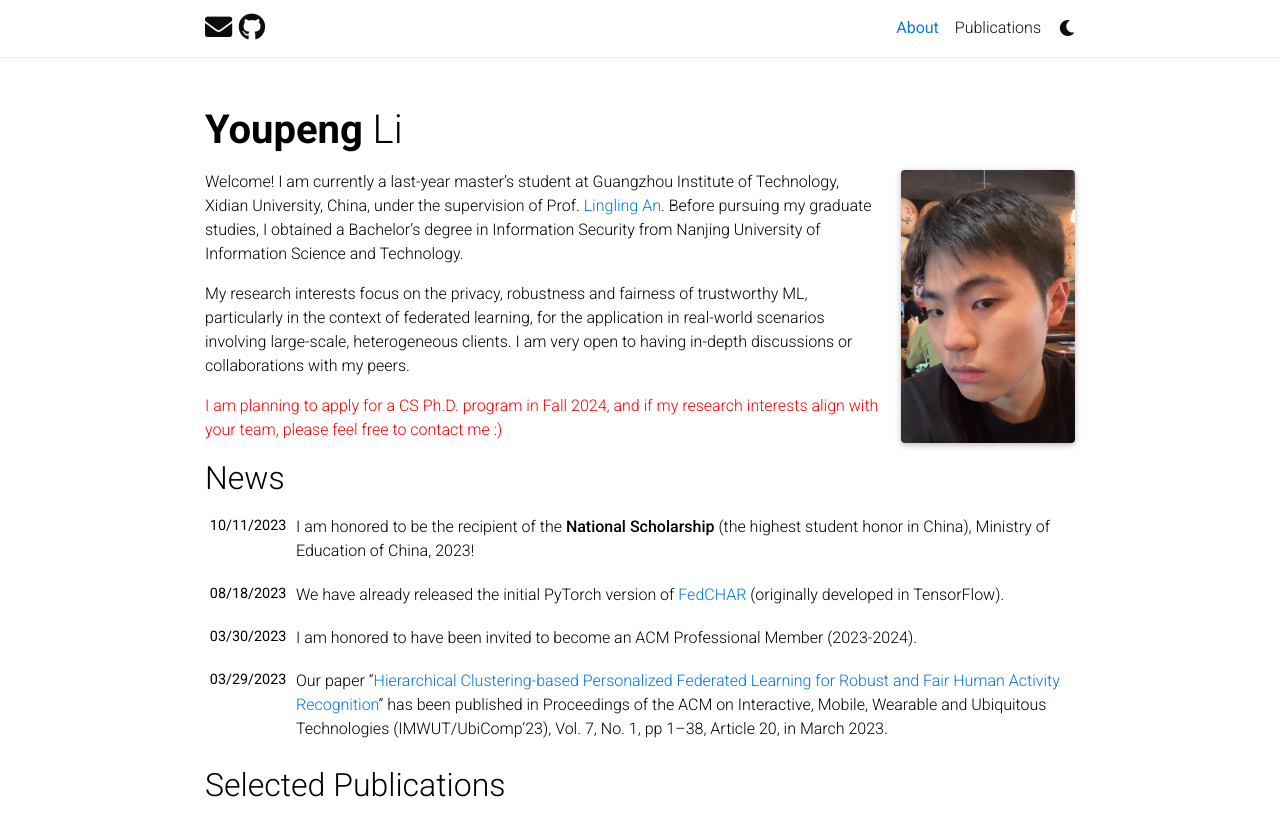
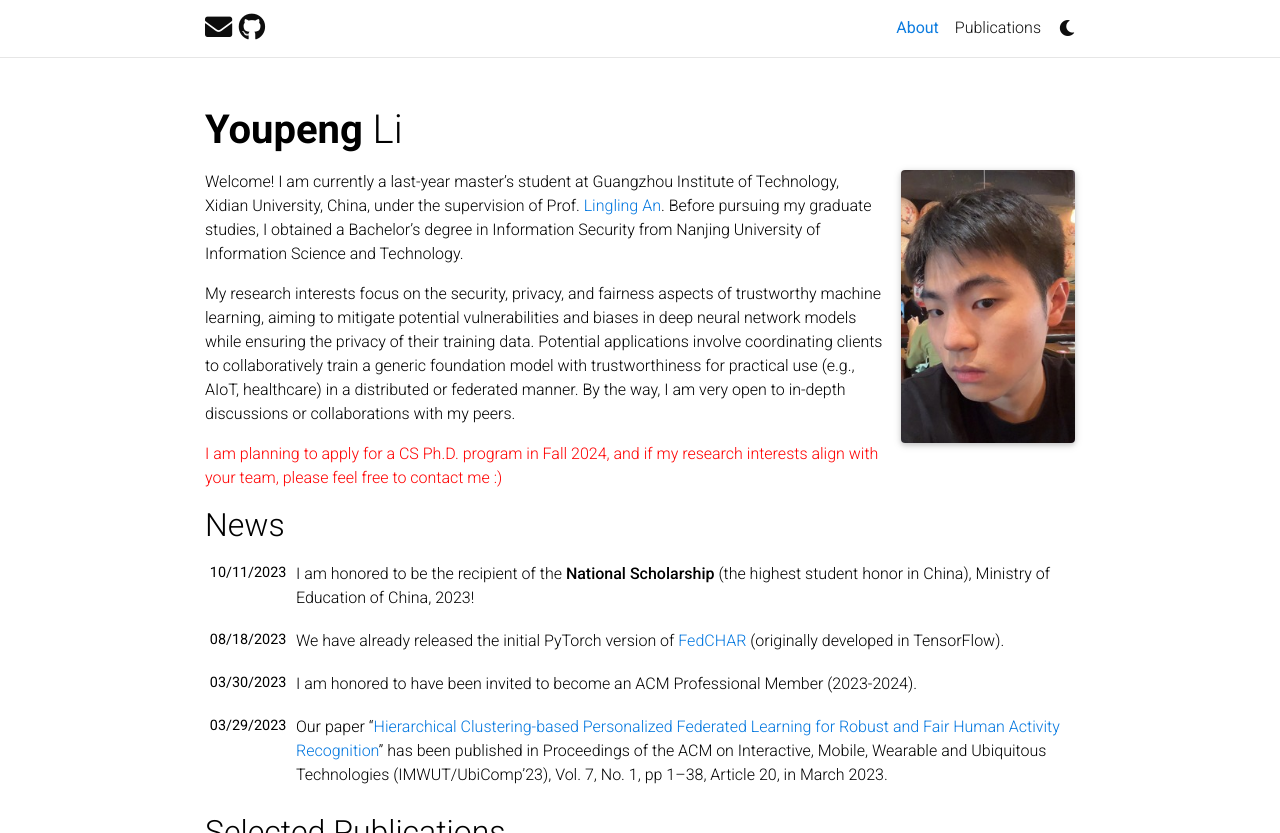
Before and after one commit to youpengl/youpengl.github.io, a Jekyll site: the page built from _pages/about.md, in a window 1280 px wide and 1201 px high, cut to the strip 0-833 px from the top of the window. Built offline with Jekyll 4.4.1, drawn with Linux system fonts in a browser that asks for light colours; full-size pictures stand in for the smaller copies a plugin makes; comment, search, counter and statistics services are not loaded; a style sheet for code colours, icons or effects is not loaded.

Commit message:
update about

```diff
--- a/_pages/about.md
+++ b/_pages/about.md
@@ -18,6 +18,6 @@ social: false  # includes social icons at the bottom of the page
 
 Welcome! I am currently a last-year master's student at Guangzhou Institute of Technology, Xidian University, China, under the supervision of Prof. [Lingling An](https://scholar.google.com/citations?hl=zh-CN&user=DZuZUBYAAAAJ&view_op=list_works&sortby=pubdate). Before pursuing my graduate studies, I obtained a Bachelor's degree in Information Security from Nanjing University of Information Science and Technology.
 
-My research interests focus on the privacy, robustness and fairness of trustworthy ML, particularly in the context of federated learning, for the application in real-world scenarios involving large-scale, heterogeneous clients. I am very open to having in-depth discussions or collaborations with my peers.
+My research interests focus on the security, privacy, and fairness aspects of trustworthy machine learning, aiming to mitigate potential vulnerabilities and biases in deep neural network models while ensuring the privacy of their training data. Potential applications involve coordinating clients to collaboratively train a generic foundation model with trustworthiness for practical use (e.g., AIoT, healthcare) in a distributed or federated manner. By the way, I am very open to in-depth discussions or collaborations with my peers.
 
 <span style="color:red"> I am planning to apply for a CS Ph.D. program in Fall 2024, and if my research interests align with your team, please feel free to contact me :)
```
